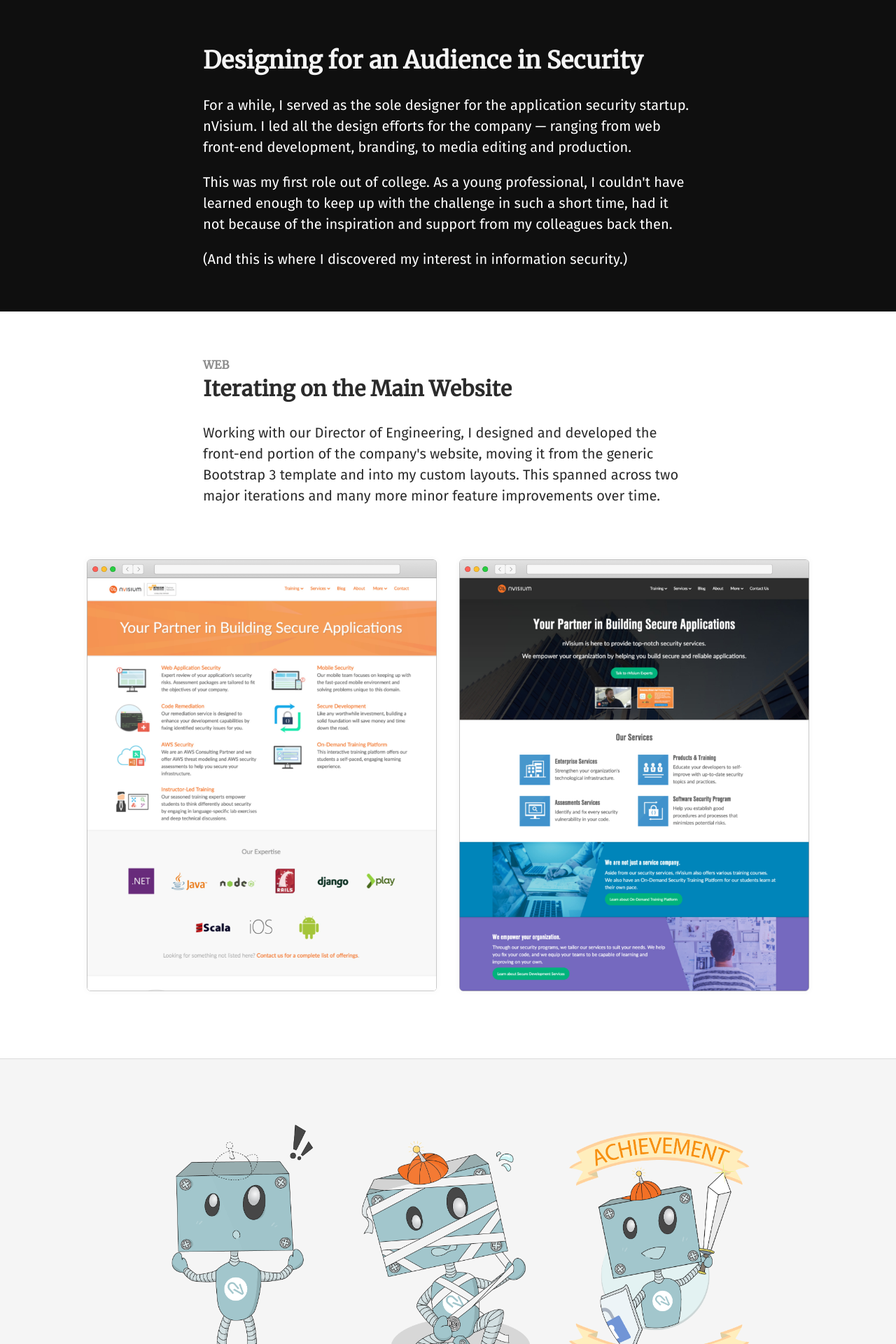
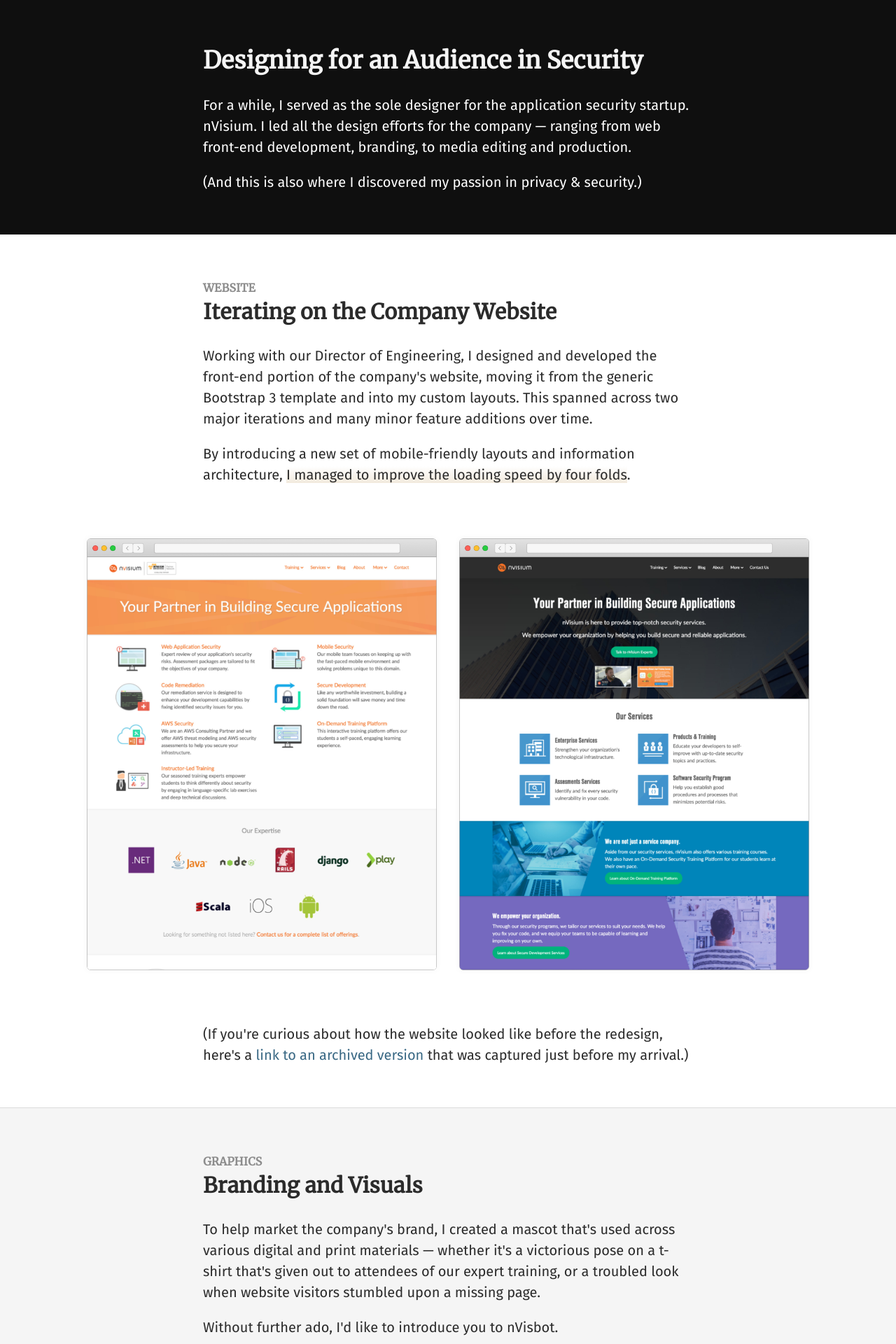
Before and after one commit to scorchingoyster/scorchingoyster.github.io, a Jekyll site: the page built from works/nv.html, in a window 1280 px wide. Shown: the part 480-2400 px from the top of the page at 70% size. Built offline with Jekyll 4.4.1, drawn with Linux system fonts in a browser that asks for light colours; some of the changed text lies outside the part shown.

Commit message:
Update nv content

```diff
--- a/_data/settings.yml
+++ b/_data/settings.yml
@@ -2,30 +2,35 @@
 - {
   title: 'Evalueserve',
   subtitle: 'Research, Design, and Consulting',
+  year: 2019,
   folder: 'evs',
   file: 'works/evs.html'
 }
 - {
   title: 'Carolina Digital Repository',
   subtitle: 'The Two-Year Journey of a Digital Migration',
+  year: 2017,
   folder: 'cdr',
   file: 'works/cdr.html'
 }
 - {
   title: 'nVisium',
   subtitle: 'Designing for Application Security',
+  year: 2014,
   folder: 'nv',
   file: 'works/nv.html'
 }
 - {
   title: 'Munis Delivery App',
   subtitle: 'My First User Experience Role',
+  year: 2013,
   folder: 'tyler',
   file: 'works/tyler.html'
 }
 - {
   title: 'Advanced Structure and Composites Center',
   subtitle: 'A Rebranding Campaign Led by Students',
+  year: 2012,
   folder: 'ascc',
   file: 'works/ascc.html'
 }
--- a/assets/css/partials/_works.scss
+++ b/assets/css/partials/_works.scss
@@ -203,6 +203,11 @@
 				max-width: 600px;
 			}
 		}
+		&.i700 {
+			img {
+				max-width: 700px;
+			}
+		}
 
 		img {
 			max-width: 100%;
@@ -215,7 +220,7 @@
 		}
 
 		// subset of .graphics class that contain screens only
-		&.screen {
+		&.bordered {
 			img {
 				margin: 0.8rem;
 				border: 1px solid darken(whitesmoke, 10%);
@@ -248,7 +253,7 @@
 		}
 
 		// subset of .graphics class that contain generic graphis
-		&.contained {
+		&.general {
 			@include responsive-expand;
 		}
 	}
--- a/works.html
+++ b/works.html
@@ -10,12 +10,13 @@
     <p>I am a designer by training, but I aspire to not be bounded by this identity. <br>I am a problem solver above anything else.</p>
     <p>No matter how this world changes, there will always be human problems. And I am here to help us solve them &mdash; one step at a time.</p>
   </div>
+  <!-- todo: make overlay text always appear as a caption in mobile view -->
   <div class="thumbnails">
     {% for work in site.data.settings.works %}
       <div class="thumb-container {{ work.folder }}">
         <a href="{{ site.url }}/{{ work.file }}" class="thumb-link">
           <div class="thumb-overlay">
-            <h2>{{ work.title }}</h2>
+            <h2>{{ work.title }}, {{ work.year }}</h2>
             <h3>{{ work.subtitle }}</h3>
           </div>
           <img src="{{ site.url }}/assets/img/works/{{ work.folder }}/thumb.svg">
--- a/works/nv.html
+++ b/works/nv.html
@@ -19,9 +19,7 @@
 
 			<p>For a while, I served as the sole designer for the application security startup. nVisium. I led all the design efforts for the company &mdash; ranging from web front-end development, branding, to media editing and production.</p>
 
-			<p>This was my first role out of college. As a young professional, I couldn't have learned enough to keep up with the challenge in such a short time, had it not because of the inspiration and support from my colleagues back then.</p>
-
-			<p>(And this is where I discovered my interest in information security.)</p>
+			<p>(And this is also where I discovered my passion in privacy &amp; security.)</p>
 		</div>
 	</div>
 </section>
@@ -30,10 +28,11 @@
 	<div>
 		<div class="text">
 			<h2>
-				<span>WEB</span>
-				Iterating on the Main Website
+				<span>WEBSITE</span>
+				Iterating on the Company Website
 			</h2>
-			<p>Working with our Director of Engineering, I designed and developed the front-end portion of the company's website, moving it from the generic Bootstrap 3 template and into my custom layouts. This spanned across two major iterations and many more minor feature improvements over time.</p>
+			<p>Working with our Director of Engineering, I designed and developed the front-end portion of the company's website, moving it from the generic Bootstrap 3 template and into my custom layouts. This spanned across two major iterations and many minor feature additions over time.</p>
+			<p>By introducing a new set of mobile-friendly layouts and information architecture, <em>I managed to improve the loading speed by four folds</em>.</p>
 		</div>
 
 		<div class="graphics mockup i500">
@@ -44,13 +43,26 @@
 				</div>
 			</figure>
 		</div>
+
+		<div class="text">
+			<p>(If you're curious about how the website looked like before the redesign, here's a <a href="https://web.archive.org/web/20140207155452/https://www.nvisium.com/" target="_blank">link to an archived version</a> that was captured just before my arrival.)</p>
+		</div>
 	</div>
 </section>
 
 <section class="grey">
 	<div>
+		<div class="text">
+			<h2>
+				<span>GRAPHICS</span>
+				Branding and Visuals
+			</h2>
+			<p>To help market the company's brand, I created a mascot that's used across various digital and print materials &mdash; whether it's a victorious pose on a t-shirt that's given out to attendees of our expert training, or a troubled look when website visitors stumbled upon a missing page.</p>
 
-		<div class="graphics contained i300">
+			<p>Without further ado, I'd like to introduce you to nVisbot.</p>
+		</div>
+
+		<div class="graphics general i300">
 			<figure>
 				<div>
 					<img src="{{ site.url }}/assets/img/works/nv/nvisbot-1.png" alt="">
@@ -60,27 +72,28 @@
 			</figure>
 		</div>
 
-		<!-- EVS central UX structure -->
-		<!-- standardization effort -->
+		<div class="text">
+			<p>My security colleagues also conduct research on industry trends as a part of their work. If there are interesting data points or findings, I try to capture them in the form of an infographic or visualization, so to add some more flavor to the report blog post or demo video.</p>
+			<p>It's all about adding some fun for the folks in the field and making serious topics more digestible for the average audience.</p>
+		</div>
 
-		<div class="text">
+		<div class="graphics bordered i700">
+			<figure>
+				<div>
+					<img src="{{ site.url }}/assets/img/works/nv/infographic.png" alt="">
+				</div>
+				<figcaption>A section from the "Dating Securely in the Mobile Age" infographic</figcaption>
+			</figure>
+		</div>
 
-			<ul>
-				<li>Rather than starting from a blank slate every time, I <em>work our domain experts regularly to understand the problems</em> from their point of view.</li>
-				<li>Most custom products we build are for <em>solving a different set of problems in similar ways</em>, so I conduct competitive analysis of existing products on the market whenever appropriate.</li>
-				<li>As our clients' business domain are longstanding industries, there are <em>plenty of literature available to reinforce my understanding</em>. I often refer to academic and industry research throughout each project.</li>
-				<li>Similarly, whenever I'm unable to gain access to end users for research needs, there are <em>general industry knowledge out in the open</em> that would at least fill in for the creation of proto-personas.</li>
-			</ul>
+		<div class="graphics bordered i700">
+			<figure>
+				<div>
+					<img src="{{ site.url }}/assets/img/works/nv/card.png" alt="">
+				</div>
+				<figcaption>And how about a cross-site scripting themed holiday card?</figcaption>
+			</figure>
+		</div>
 
-		</div>
 	</div>
 </section>
-
-<section>
-	<div>
-		<div class="text">
-
-			<p>There will be examples to come. Stay tuned.</p>
-		</div>
-	</div>
-</section>
```
Also changed, not shown: works/cdr.html (+6 -6 lines), assets/img/works/nv/card.png (added), assets/img/works/nv/infographic.png (added), assets/img/works/nv/nvisbot-1.png, assets/img/works/nv/nvisbot-2.png, assets/img/works/nv/nvisbot-3.png.
